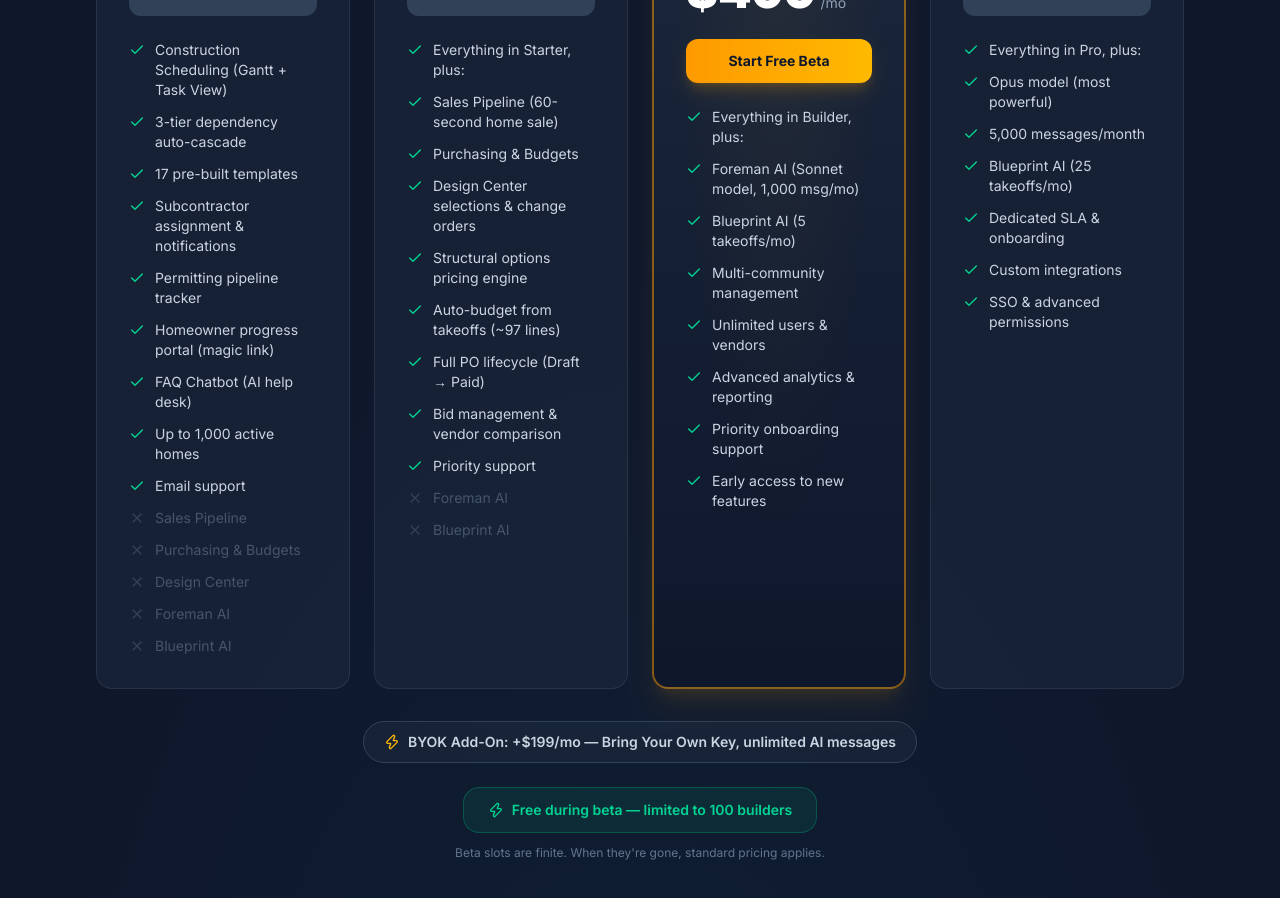
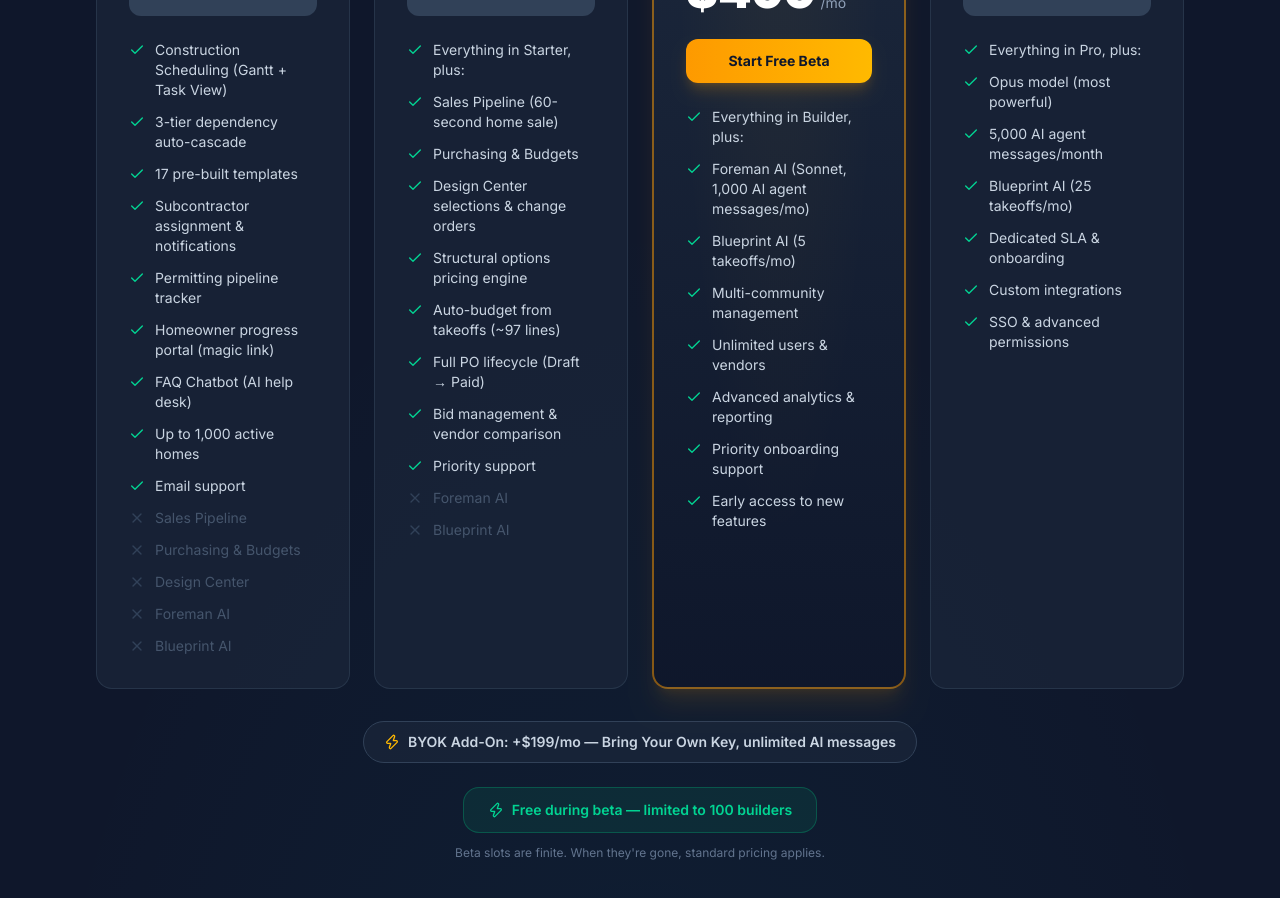
Before and after one commit to Scootermcgavin121/cornerstone-marketing-v2, a Next.js app: page / in a window 1280 px wide. Shown: the part 7380-8278 px from the top of the page. Built offline with nearby package versions, Linux system fonts and the light colour scheme.

Commit message:
fix: clarify AI agent message counts on pricing (not regular messages)

```diff
--- a/src/components/PricingSection.tsx
+++ b/src/components/PricingSection.tsx
@@ -59,7 +59,7 @@ const plans = [
     bonusBadge: "Foreman AI + Blueprint AI included",
     features: [
       "Everything in Builder, plus:",
-      "Foreman AI (Sonnet model, 1,000 msg/mo)",
+      "Foreman AI (Sonnet, 1,000 AI agent messages/mo)",
       "Blueprint AI (5 takeoffs/mo)",
       "Multi-community management",
       "Unlimited users & vendors",
@@ -82,7 +82,7 @@ const plans = [
     features: [
       "Everything in Pro, plus:",
       "Opus model (most powerful)",
-      "5,000 messages/month",
+      "5,000 AI agent messages/month",
       "Blueprint AI (25 takeoffs/mo)",
       "Dedicated SLA & onboarding",
       "Custom integrations",
```
